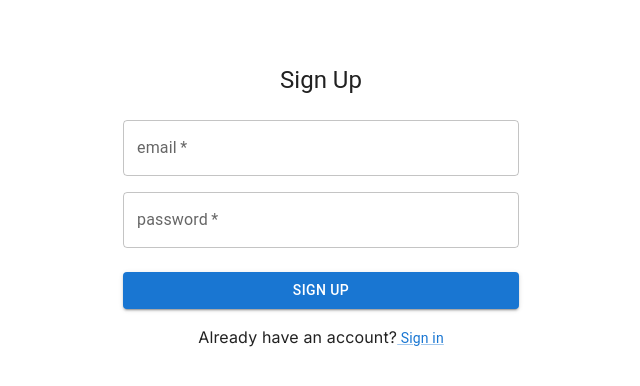
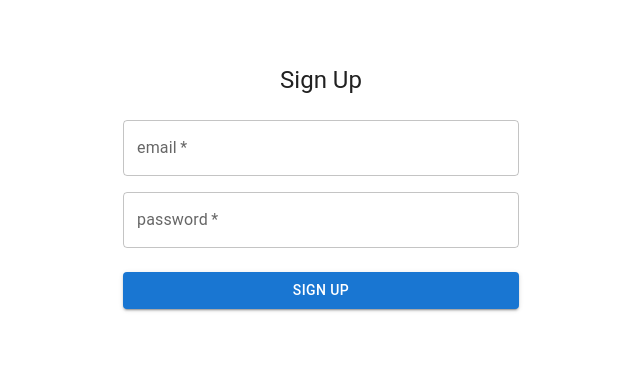
Before and after one commit to CS350-team6/elearning-platform-front, a Next.js app: page /register in a window 1280 px wide. Shown: the top 386 px of the page, without its empty margins (319-959 px from the left). Built offline with nearby package versions, Linux system fonts and the light colour scheme.

Commit message:
register page minor fix

```diff
--- a/src/app/register/display.tsx
+++ b/src/app/register/display.tsx
@@ -67,8 +67,6 @@ export default function Main({getData}:MyProps) {
           return;
         }
       }
-
-
 
       const fetchedData = await fetchData();
 
@@ -147,10 +145,10 @@ export default function Main({getData}:MyProps) {
           {/* </Box> */}
 
 
-          <div text-color='gray'>
+          {/* <div text-color='gray'>
             Already have an account?
             <Link href="/login" variant="body2"> Sign in </Link>
-          </div>
+          </div> */}
 
 
       </Box>
--- a/src/app/register/page.tsx
+++ b/src/app/register/page.tsx
@@ -6,7 +6,6 @@ import Main from './display';
 export default function Register() {
   async function getData(id: string, pw: string): Promise<boolean> {
     'use server';
-
 
     try {
       // https://elearning-back.fly.dev/
@@ -23,9 +22,9 @@ export default function Register() {
     } catch (error) {
       // console.error(error)
       // console.log("?")
+      return false;
+    }
 
-    }
-    return false;
   }
 
   return (
```
